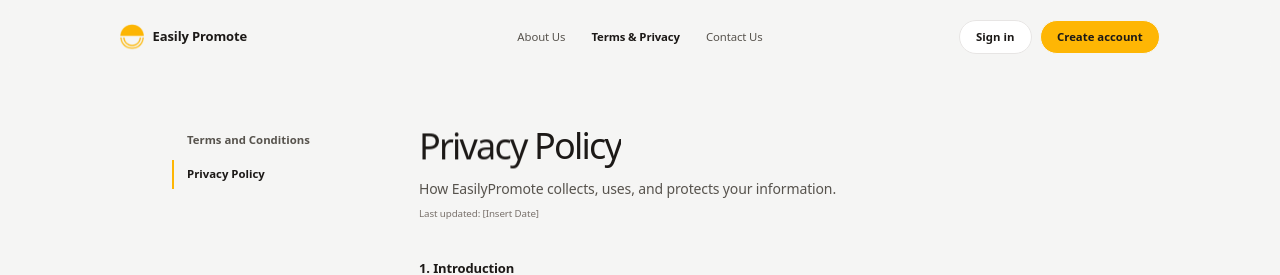
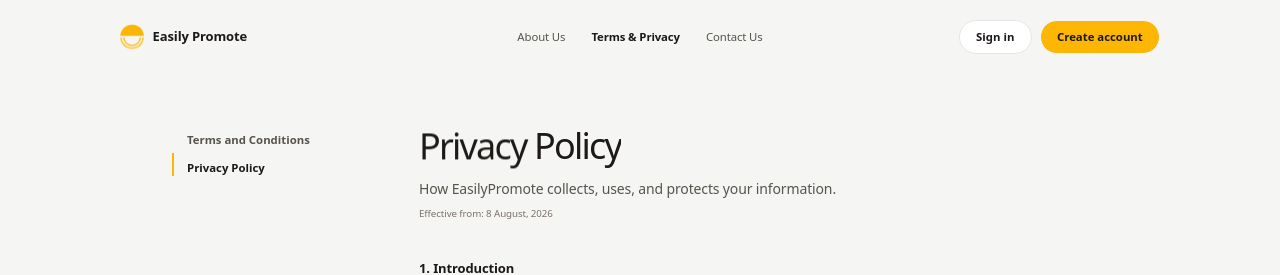
Before and after one commit to gideonakinn-sys/Easilypromote-website, a React (Vite) app: page /privacy in a window 1280 px wide. Shown: the top 275 px of the page. Built offline with nearby package versions, Linux system fonts and the light colour scheme; no server answers; a web font is replaced by a local one.

Commit message:
Polish legal pages and hero CTAs

```diff
--- a/src/components/Hero.tsx
+++ b/src/components/Hero.tsx
@@ -31,12 +31,12 @@ function Hero() {
             only pay once the views are verified.
           </p>
 
-          <div data-reveal="cta" className="mt-8 flex flex-col gap-3 md:hidden">
+          <div data-reveal="cta" className="mt-8 flex flex-row gap-3 md:hidden">
             <a
               href="https://app.easilypromote.com/create-account"
               target="_blank"
               rel="noopener noreferrer"
-              className="w-full rounded-full border border-stone-100 bg-brand px-4 py-3.5 text-center text-sm font-semibold text-stone-900"
+              className="flex-1 rounded-full border border-stone-100 bg-brand px-4 py-3.5 text-center text-sm font-semibold text-stone-900"
             >
               Create account
             </a>
@@ -44,7 +44,7 @@ function Hero() {
               href="https://app.easilypromote.com/login"
               target="_blank"
               rel="noopener noreferrer"
-              className="w-full rounded-full border border-stone-200 bg-white px-4 py-3.5 text-center text-sm font-semibold text-stone-900"
+              className="flex-1 rounded-full border border-stone-200 bg-white px-4 py-3.5 text-center text-sm font-semibold text-stone-900"
             >
               Sign in
             </a>
--- a/src/components/LegalLayout.tsx
+++ b/src/components/LegalLayout.tsx
@@ -10,16 +10,16 @@ function LegalLayout({ children }: { children: ReactNode }) {
   return (
     <main className="flex flex-1 flex-col px-5 pb-20 pt-10 md:px-10 md:pb-28 md:pt-16">
       <div className="mx-auto flex w-full max-w-6xl flex-col gap-8 md:flex-row md:gap-16">
-        <nav className="flex w-full flex-row gap-2 md:sticky md:top-28 md:h-fit md:w-60 md:shrink-0 md:flex-col md:gap-1.5">
+        <nav className="flex w-full flex-row gap-6 border-b border-stone-200 md:sticky md:top-28 md:h-fit md:w-60 md:shrink-0 md:flex-col md:gap-1.5 md:border-b-0">
           {LEGAL_LINKS.map(({ to, label }) => (
             <NavLink
               key={to}
               to={to}
               className={({ isActive }) =>
-                `flex-1 rounded-full border px-4 py-2.5 text-center text-sm font-semibold transition-colors md:flex-none md:rounded-none md:border-0 md:border-l-2 md:px-4 md:py-2 md:text-left ${
+                `-mb-px border-b-2 pb-2.5 text-sm font-semibold transition-colors md:mb-0 md:border-b-0 md:border-l-2 md:pb-0 md:pl-4 md:py-2 ${
                   isActive
-                    ? 'border-brand bg-brand text-stone-900 md:border-brand md:bg-transparent'
-                    : 'border-stone-200 bg-white text-stone-600 md:border-transparent md:bg-transparent'
+                    ? 'border-stone-900 text-stone-900 md:border-brand'
+                    : 'border-transparent text-stone-500 md:border-transparent md:text-stone-600'
                 }`
               }
             >
--- a/src/data/privacy.ts
+++ b/src/data/privacy.ts
@@ -15,7 +15,7 @@ export interface PrivacySection {
 
 export const privacyMeta = {
   title: 'EasilyPromote Privacy Policy',
-  lastUpdated: 'Last updated: [Insert Date]',
+  effective: 'Effective from: 8 August, 2026',
 }
 
 export const privacySections: PrivacySection[] = [
@@ -256,7 +256,7 @@ export const privacySections: PrivacySection[] = [
       },
       {
         type: 'paragraph',
-        text: 'To exercise these rights, contact us at [insert privacy contact email].',
+        text: 'To exercise these rights, contact us at easilypromote@gmail.com.',
       },
     ],
   },
@@ -324,11 +324,11 @@ export const privacySections: PrivacySection[] = [
       },
       {
         type: 'paragraph',
-        text: 'Email: [insert privacy contact email]',
+        text: 'Email: easilypromote@gmail.com',
       },
       {
         type: 'paragraph',
-        text: 'Address: [insert registered business address]',
+        text: 'Telephone: 09011918305',
       },
     ],
   },
--- a/src/data/terms.ts
+++ b/src/data/terms.ts
@@ -16,7 +16,7 @@ export const termsMeta = {
   phone: '09011918305',
   title: 'Creator Terms and Conditions',
   intro: 'The terms on which content creators use the EasilyPromote platform.',
-  effective: 'Effective from: 8 August, 2026 · Version 1.0',
+  effective: 'Effective from: 8 August, 2026',
 }
 
 export const termsSections: TermsSection[] = [
--- a/src/pages/Privacy.tsx
+++ b/src/pages/Privacy.tsx
@@ -149,7 +149,7 @@ function Privacy() {
           How EasilyPromote collects, uses, and protects your information.
         </p>
         <p className="mt-2 text-xs font-medium tracking-[-0.01em] text-stone-500">
-          {privacyMeta.lastUpdated}
+          {privacyMeta.effective}
         </p>
 
         <div className="mt-12">
```
